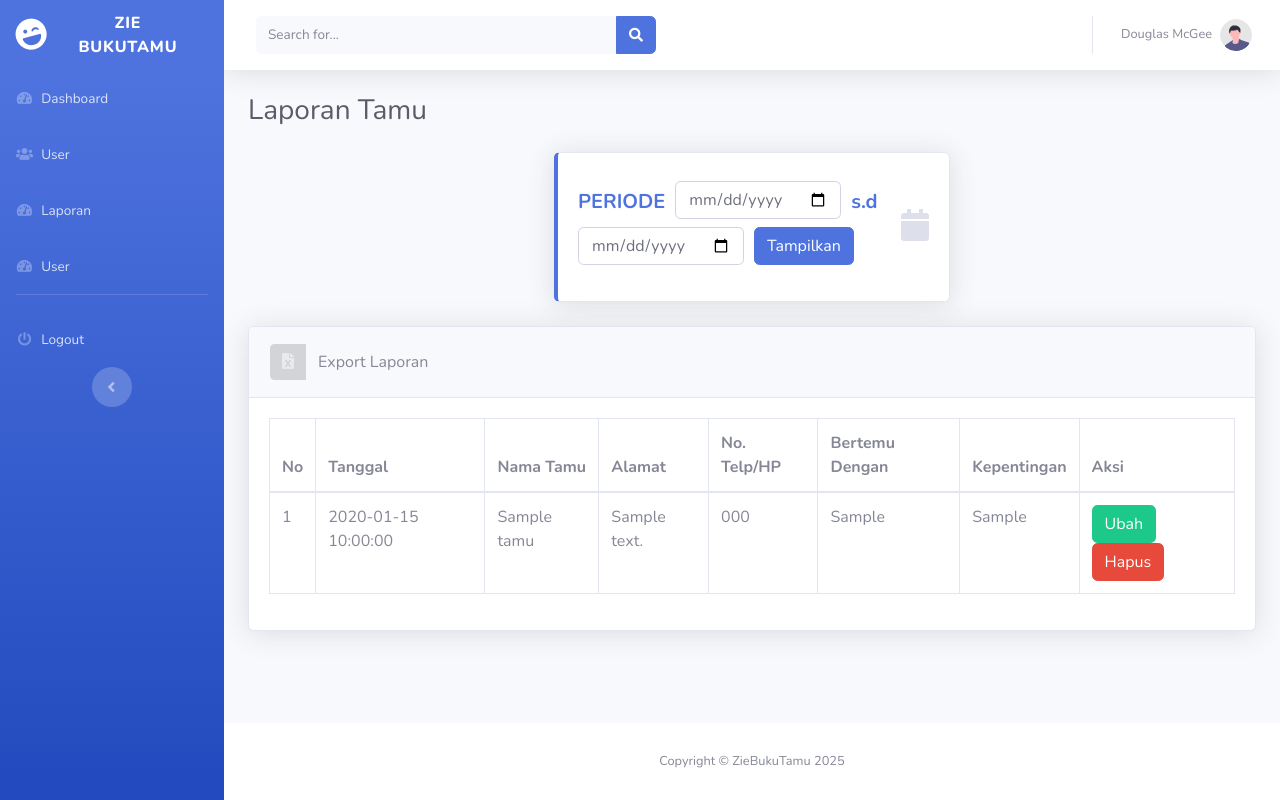
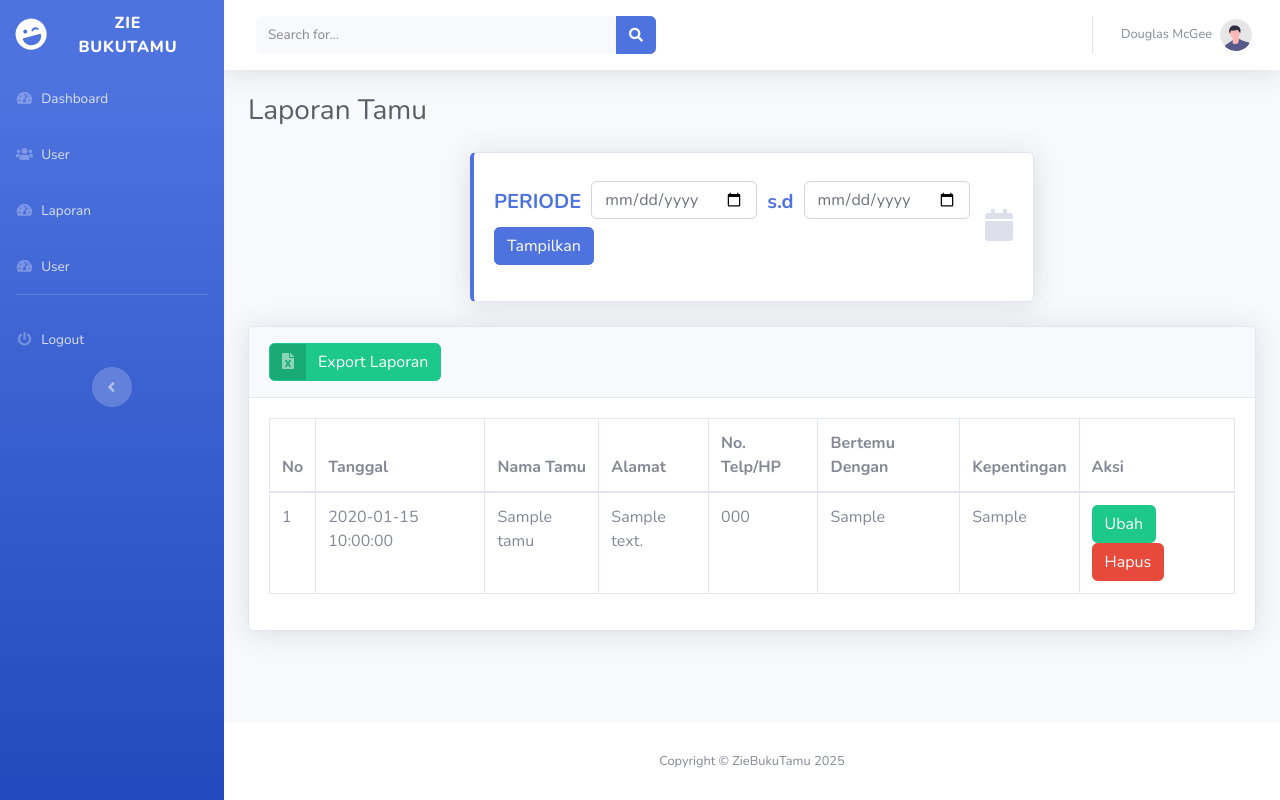
Before and after one commit to M-Arkan-Raihan-Nugraha/PHP-Exercises, a PHP site: page /laporan.php in a window 1280 px wide. Run offline with PHP 8.4, Linux system fonts and the light colour scheme; the visitor is signed in with stand-in values (Sample User, id 1); tables that the repository leaves empty or names only in its code hold one stand-in row (values such as "Sample post").

Commit message:
CRUD Templating

```diff
--- a/Buku Tamu/laporan.php
+++ b/Buku Tamu/laporan.php
@@ -6,7 +6,7 @@ if (isset($_POST['tampilkan'])) {
   $p_awal = $_POST['p_awal'];
   $p_akhir = $_POST['p_akhir'];
 
-  $link  = "export-laporan.php?cari=true&p_awal&p_akhir";
+  $link = "export-laporan.php?cari=true&p_awal=$p_awal&p_akhir=$p_akhir";
   $buku_tamu = query("SELECT * FROM buku_tamu WHERE tanggal BETWEEN '$p_awal' AND '$p_akhir'");
 } else {
   $buku_tamu = query("SELECT * FROM buku_tamu ORDER BY tanggal DESC");
@@ -20,7 +20,7 @@ if (isset($_POST['tampilkan'])) {
   <h1 class="h3 mb-4 text-gray-800">Laporan Tamu</h1>
   <div class="row mx-auto d-flex justify-content-center">
     <!-- Periode Awal -->
-    <div class="col-xl-5 col-md-6 mb-4">
+    <div class="col-xl-7 col-md-8 mb-4">
       <div class="card border-left-primary shadow h-100 py-2">
         <div class="card-body">
           <div class="row no-gutters align-items-center">
@@ -62,7 +62,7 @@ if (isset($_POST['tampilkan'])) {
 
   <div class="card shadow mb-4">
     <div class="card-header py-3">
-      <a href="<?= isset($_POST['tampilkan']) ? $link : 'export-laporan.php'; ?>" target="_blank" class="btn btn-succes btn-icon-split">
+      <a href="<?= isset($_POST['tampilkan']) ? $link : 'export-laporan.php'; ?>" target="_blank" class="btn btn-success btn-icon-split">
         <span class="icon text-white-50">
           <i class="fas fa-file-excel"></i>
         </span>
--- a/Buku Tamu/login.php
+++ b/Buku Tamu/login.php
@@ -72,7 +72,7 @@ if (isset($_POST['login'])) {
             <!-- Nested Row within Card Body -->
             <div class="row">
               <div class="col-lg-6 d-none d-lg-block bg-login-image">
-                <img src="assets/images/login-page.png" alt="">
+                <img src="assets/img/login-page.png" alt="" width="500">
               </div>
               <div class="col-lg-6">
                 <div class="p-5">
```
